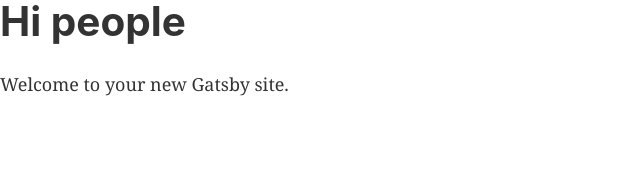
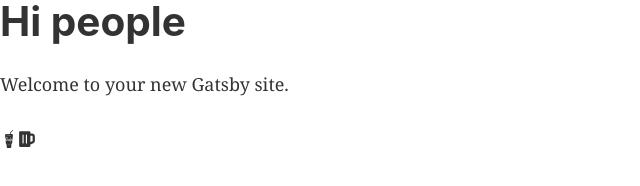
Before and after one commit to abonello/coffee-shop-project, a Gatsby site: page / in a window 1280 px wide. Shown: the full height of the page, 0-640 px from the left. Built offline with nearby package versions, Linux system fonts and the light colour scheme; Gatsby itself is replaced by a stand-in of ours.

Commit message:
Prepare react-icons

```diff
--- a/package.json
+++ b/package.json
@@ -16,7 +16,8 @@
     "prop-types": "^15.7.2",
     "react": "^16.12.0",
     "react-dom": "^16.12.0",
-    "react-helmet": "^5.2.1"
+    "react-helmet": "^5.2.1",
+    "react-icons": "^3.9.0"
   },
   "devDependencies": {
     "prettier": "^1.19.1"
--- a/src/pages/index.js
+++ b/src/pages/index.js
@@ -3,12 +3,16 @@ import { Link } from "gatsby"
 
 import Layout from "../components/layout"
 import SEO from "../components/seo"
+import {FaGulp} from 'react-icons/fa'
+import {FaBeer} from 'react-icons/fa'
 
 const IndexPage = () => (
   <Layout>
     <SEO title="Home" />
     <h1>Hi people</h1>
     <p>Welcome to your new Gatsby site.</p>
+    <FaGulp /><FaBeer />
+
   </Layout>
 )
 
```
Also changed, not shown: README.md, 1 other file.
